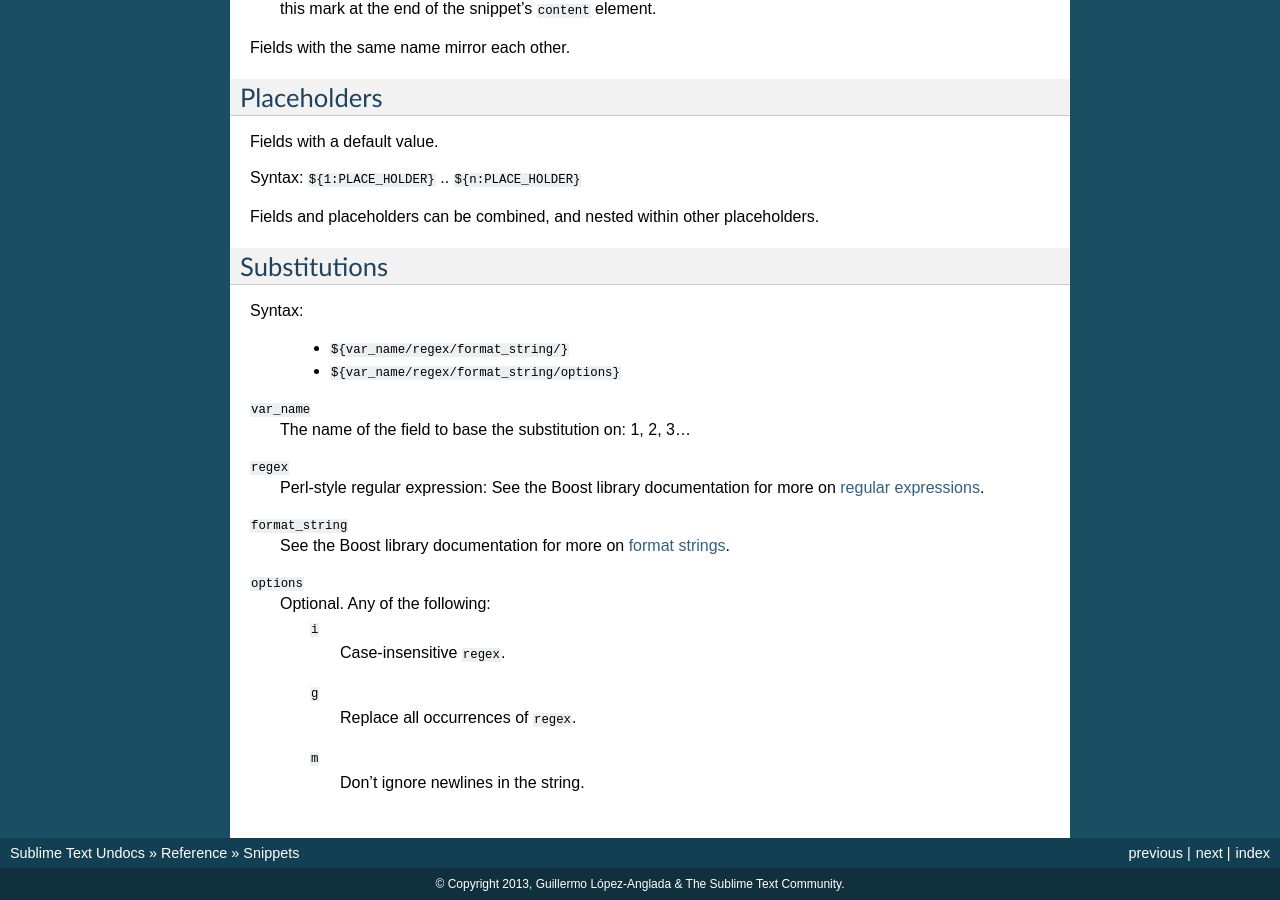
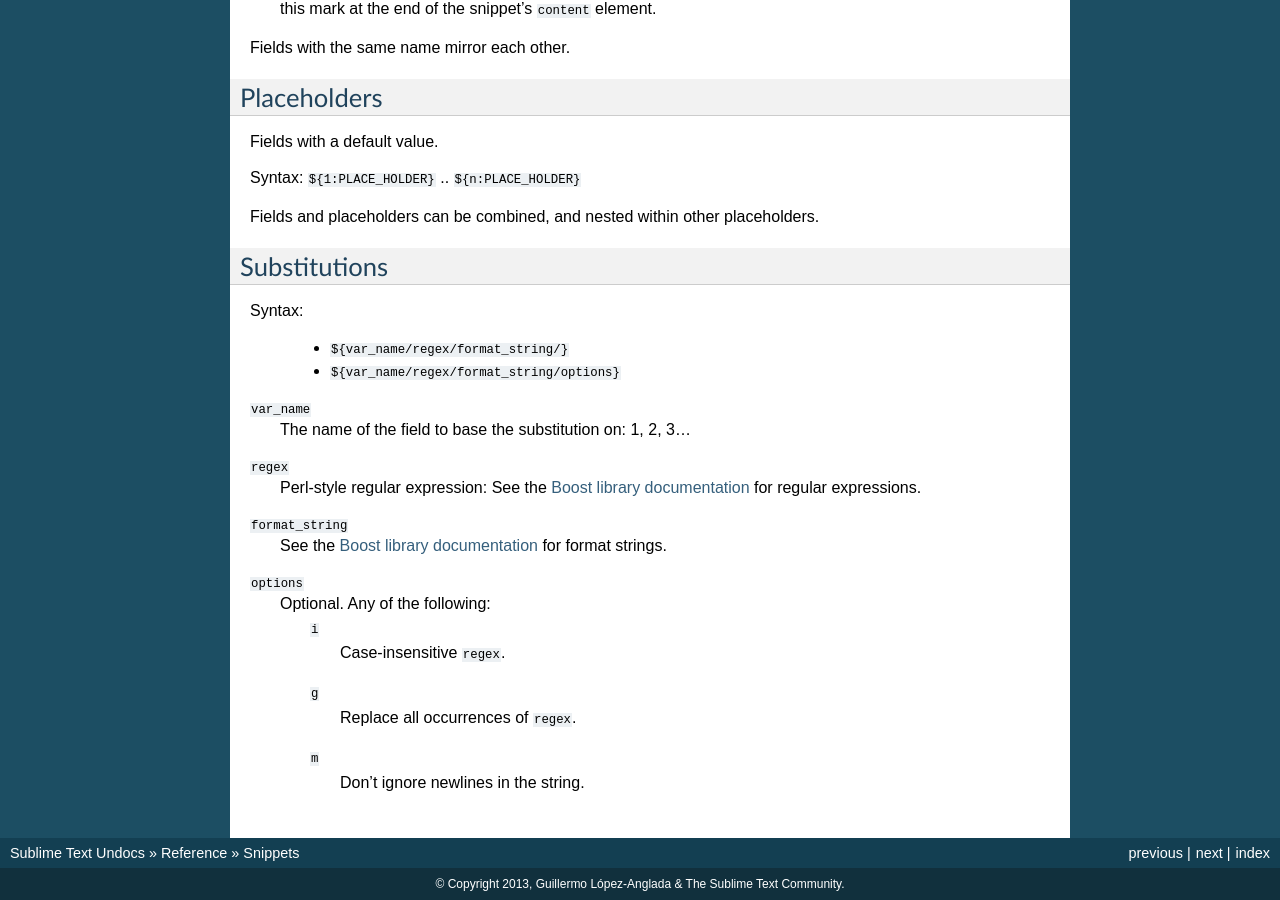
Before and after one commit to guillermooo/sublime-undocs, a Sphinx documentation site: the page built from source/reference/snippets.rst, in a window 1280 px wide and 900 px high, scrolled down 1307 px. Built offline with Sphinx 7.4.7, drawn with Linux system fonts in a browser that asks for light colours; some of the changed text lies outside the part shown.

Commit message:
Edit snippets topic
Reused from: 75fa3bbb1188b4dfb529eaeca7d900240ad1f905

```diff
--- a/source/reference/snippets.rst
+++ b/source/reference/snippets.rst
@@ -1,5 +1,6 @@
 .. sublime: wordWrap false
 
+========
 Snippets
 ========
 
@@ -16,7 +17,7 @@
 .. code-block:: xml
 
     <snippet>
-        <content><![CDATA[]]></content>
+        <content><![CDATA[...]]></content>
         <tabTrigger></tabTrigger>
         <scope></scope>
         <description></description>
@@ -91,11 +92,9 @@
 ``var_name``
     The name of the field to base the substitution on: 1, 2, 3...
 ``regex``
-    Perl-style regular expression: See the Boost library documentation for more on
-    `regular expressions <http://www.boost.org/doc/libs/1_44_0/libs/regex/doc/html/boost_regex/syntax/perl_syntax.html>`_.
+    Perl-style regular expression: See the `Boost library documentation`_ for regular expressions.
 ``format_string``
-    See the Boost library documentation for more on
-    `format strings <http://www.boost.org/doc/libs/1_44_0/libs/regex/doc/html/boost_regex/format/perl_format.html>`_.
+    See the `Boost library documentation`_ for format strings.
 ``options``
     Optional. Any of the following:
         ``i``
```
Also changed, not shown: other parts of source/reference/snippets.rst (+2 -0 lines).
